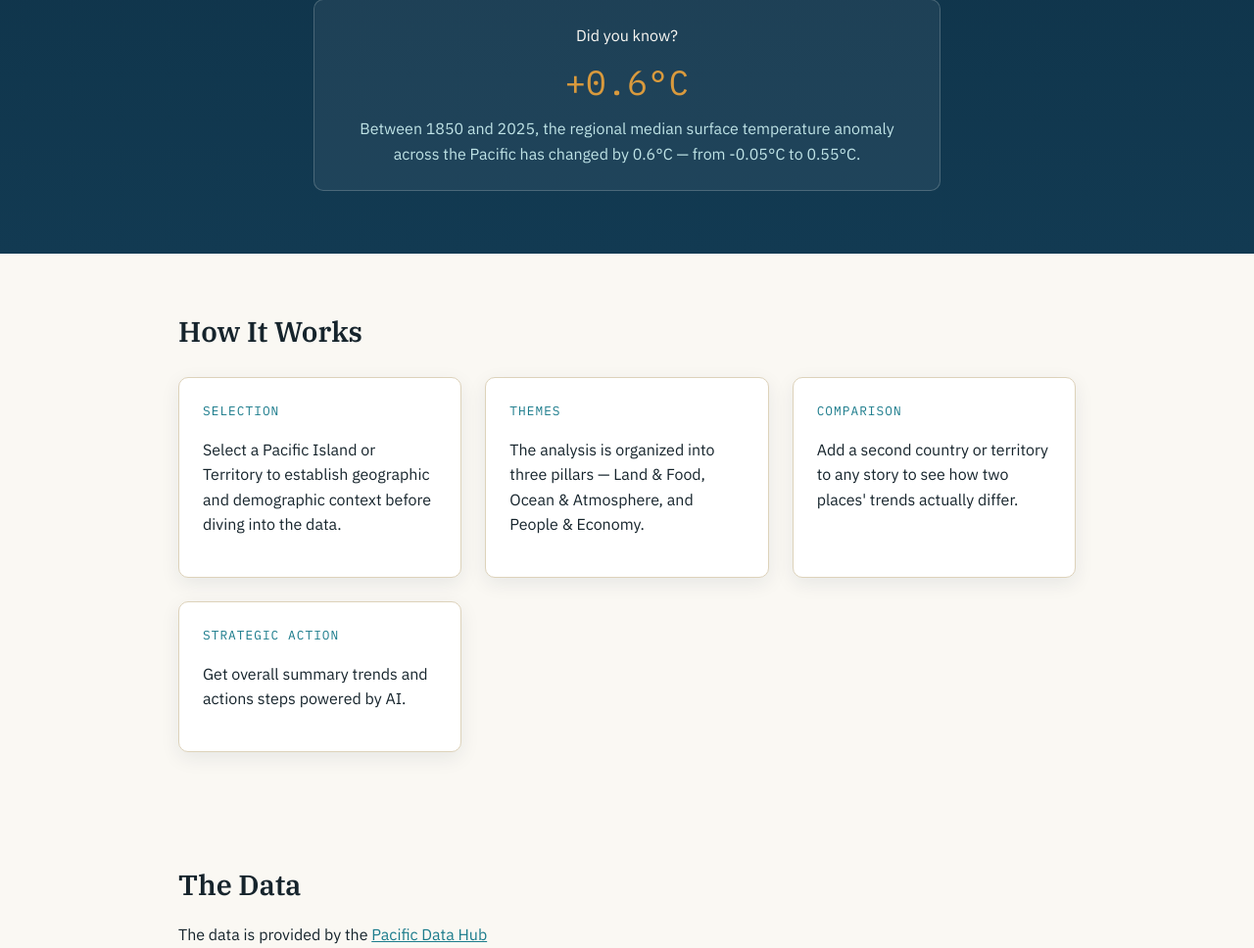
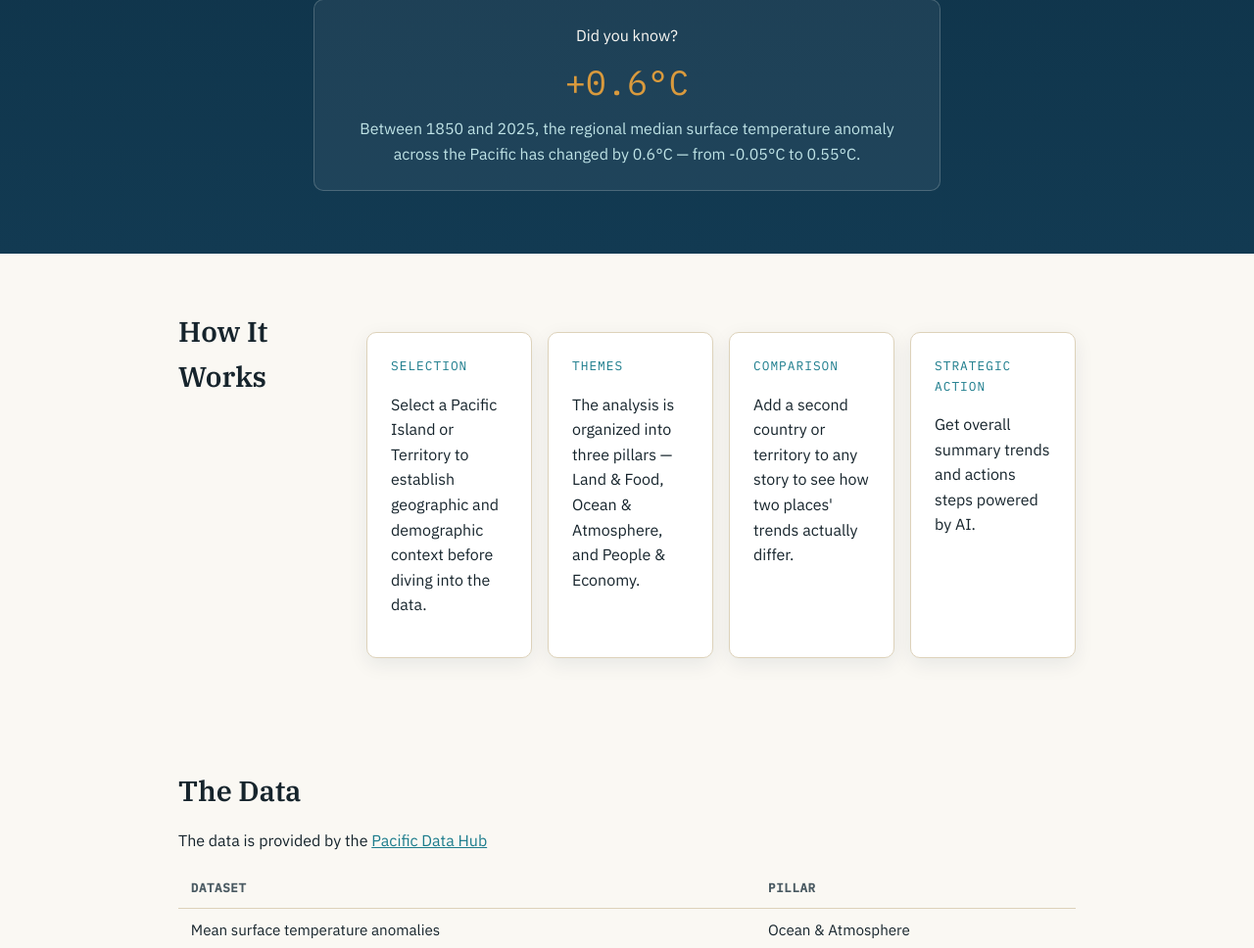
Before and after one commit to edimaudo/Atoll, a FastAPI app: page / in a window 1280 px wide. Shown: the part 752-1720 px from the top of the page at 98% size. Run offline with FastAPI, Linux system fonts and the light colour scheme; some libraries are stand-ins or nearby versions.

Commit message:
Update index.html

```diff
--- a/templates/index.html
+++ b/templates/index.html
@@ -34,24 +34,22 @@
     </div>
 </section>
 
-<section class="section">
-    <h2>How It Works</h2>
-    <div class="how-it-works">
-        <div class="how-card">
+<section class="section" style="display: flex; align-items: flex-start; gap: 2rem;">
+    <h2 style="margin: 0; min-width: 160px;">How It Works</h2>
+    <div class="how-it-works" style="display: flex; gap: 1rem;">
+        <div class="how-card" style="flex: 1;">
             <span class="eyebrow">Selection</span>
-            <p>Select a Pacific Island or Territory to establish geographic and demographic context
-            before diving into the data.</p>
+            <p>Select a Pacific Island or Territory to establish geographic and demographic context before diving into the data.</p>
         </div>
-        <div class="how-card">
+        <div class="how-card" style="flex: 1;">
             <span class="eyebrow">Themes</span>
-            <p>The analysis is organized into three pillars — Land &amp; Food, Ocean &amp; Atmosphere,
-            and People &amp; Economy.</p>
+            <p>The analysis is organized into three pillars — Land &amp; Food, Ocean &amp; Atmosphere, and People &amp; Economy.</p>
         </div>
-        <div class="how-card">
+        <div class="how-card" style="flex: 1;">
             <span class="eyebrow">Comparison</span>
             <p>Add a second country or territory to any story to see how two places' trends actually differ.</p>
         </div>
-        <div class="how-card">
+        <div class="how-card" style="flex: 1;">
             <span class="eyebrow">Strategic Action</span>
             <p>Get overall summary trends and actions steps powered by AI.</p>
         </div>
```
